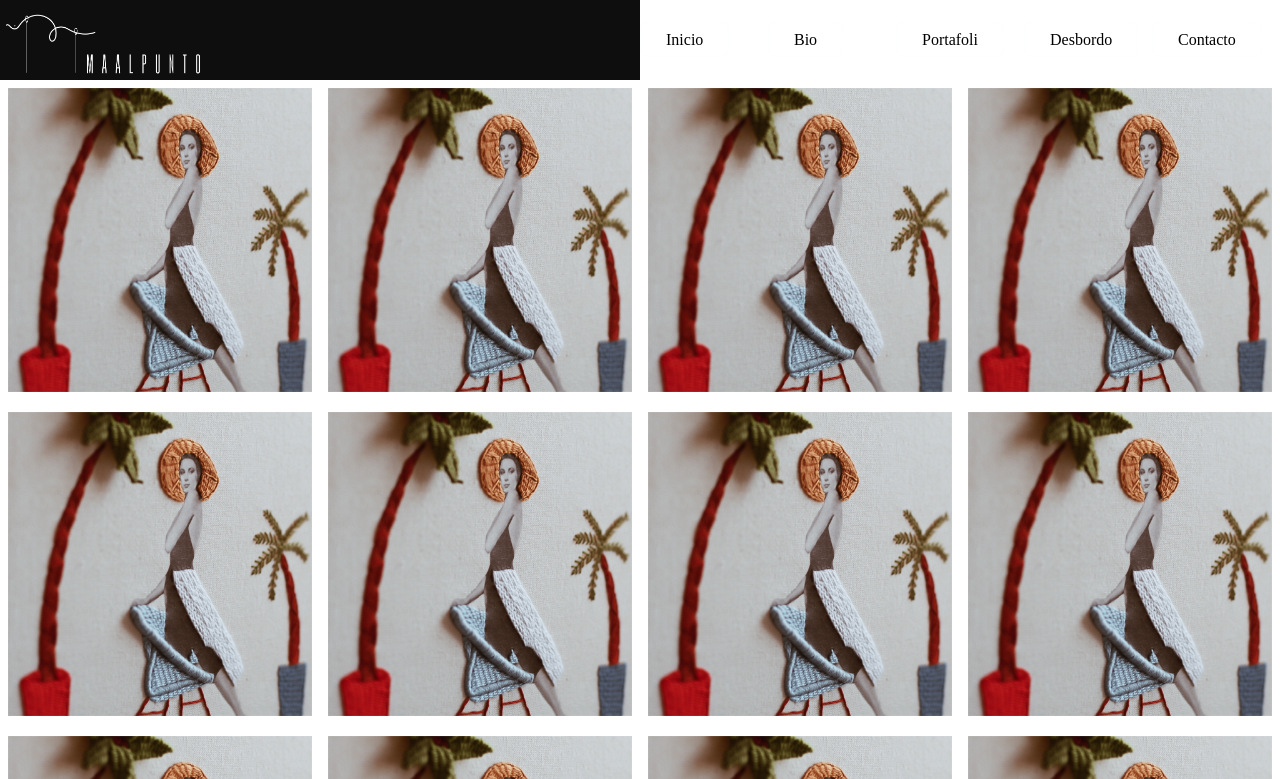
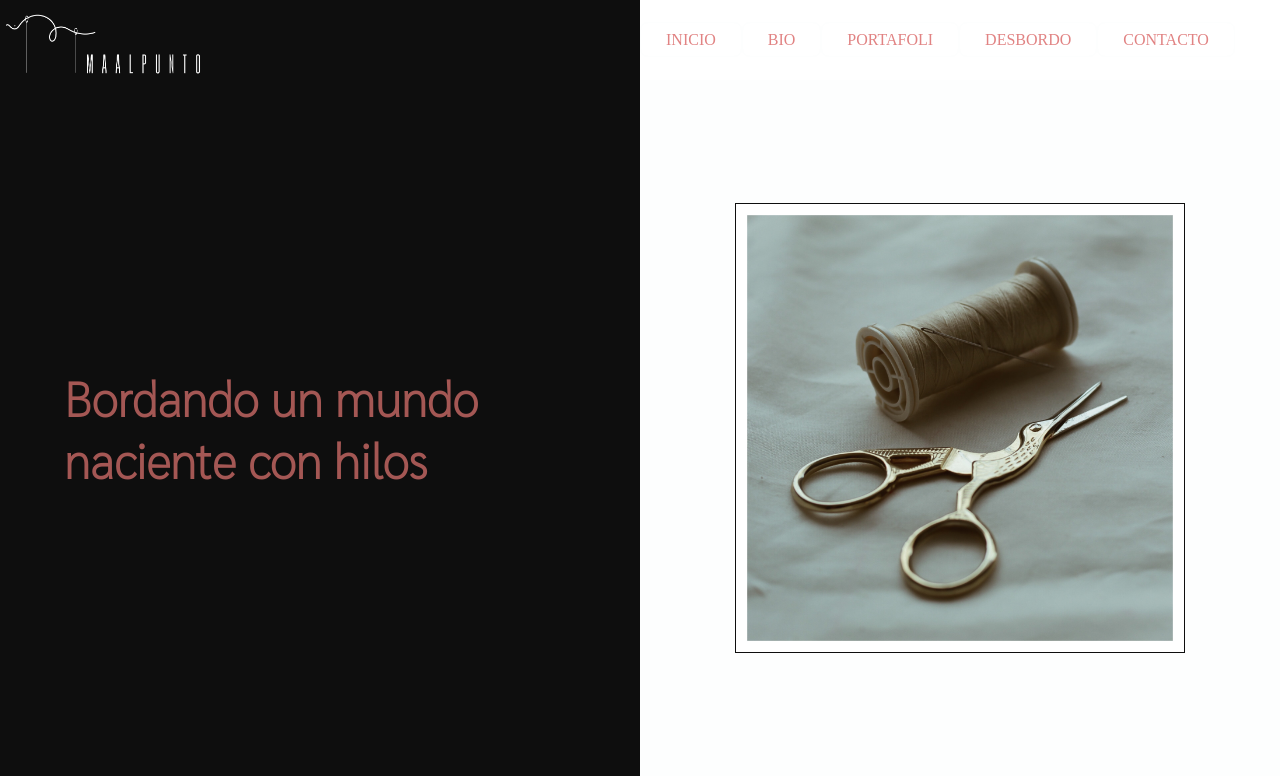
Before and after one commit to Vicktorbs/malpunto, a plain HTML site: page index.html in a window 1280 px wide. Shown: the top 779 px of the page. Drawn offline with Linux system fonts and the light colour scheme.

Commit message:
Main area

```diff
--- a/index.html
+++ b/index.html
@@ -43,7 +43,13 @@
     </nav>
 
     <section class="container-grid">
-        <div class="img-item">
+        <div class="black-container">
+            <p class="frase">Bordando un mundo naciente con hilos</p>
+        </div>
+        <div class="white-container">
+            <img src="./img/main/Copia de Maalpunto3.JPG" alt="tijeras e hilo" class="img-front-page">
+        </div>
+        <!-- <div class="img-item">
             <img src="./img/portafolio/Acapulco,2021.jpg" alt="Imagen">
         </div>
         <div class="img-item">
@@ -78,7 +84,7 @@
         </div>
         <div class="img-item">
             <img src="./img/portafolio/Acapulco,2021.jpg" alt="Imagen">
-        </div>
+        </div> -->
     </section>
 </body>
 </html>
--- a/styles/main.css
+++ b/styles/main.css
@@ -7,6 +7,10 @@
     --black: #0e0e0e;
     --playfair: 'Playfair Display', serif;
     --sarabun: 'Sarabun', sans-serif;
+    --color-uno: #a45754;
+    --color-dos: #e18383;
+    --color-tres: #f3eee9;
+    --color-cuatro: #e0d5c3;
 }
 nav {
     display: flex;
@@ -25,7 +29,9 @@ ul {
     width: 100%;
 }
 li {
-    width: 20%;
+    /* width: 18%; */
+    color: var(--color-dos);
+    text-transform: uppercase;
 }
 .navbar-right {
     width: 50%;
@@ -49,6 +55,9 @@ li {
 .navbar-left ul {
     margin-left: 30px;
     font-family: var(--sarabun);
+}
+.navbar-left ul {
+    justify-content: space-between;
 }
 .navbar-left ul li a,
 .navbar-right ul li a {
@@ -93,9 +102,35 @@ li {
 /* Grid  */
 section.container-grid {
     display: grid;
-    grid-template-columns: repeat(auto-fill, 25%);
+    grid-template-columns: repeat(auto-fill, 50%);
     /* gap: 26px; */
     place-content: center;
+}
+.black-container {
+    background: var(--black);
+    height: 87vh;
+    display: grid;
+}
+.frase {
+    font-family: var(--sarabun);
+    color: var(--color-uno);
+    align-self: center;
+    justify-self: center;
+    font-size: 3rem;
+    width: 80%;
+    font-weight: bold;
+}
+.white-container {
+    background: var(--white);
+    display: grid;
+    /* display: flex;
+    align-items: center */
+}
+.img-front-page {
+    width: 70%;
+    align-self: center;
+    justify-self: center;
+    border: 1px solid var(--black);
 }
 .img-item img{
     width: 100%;
```
